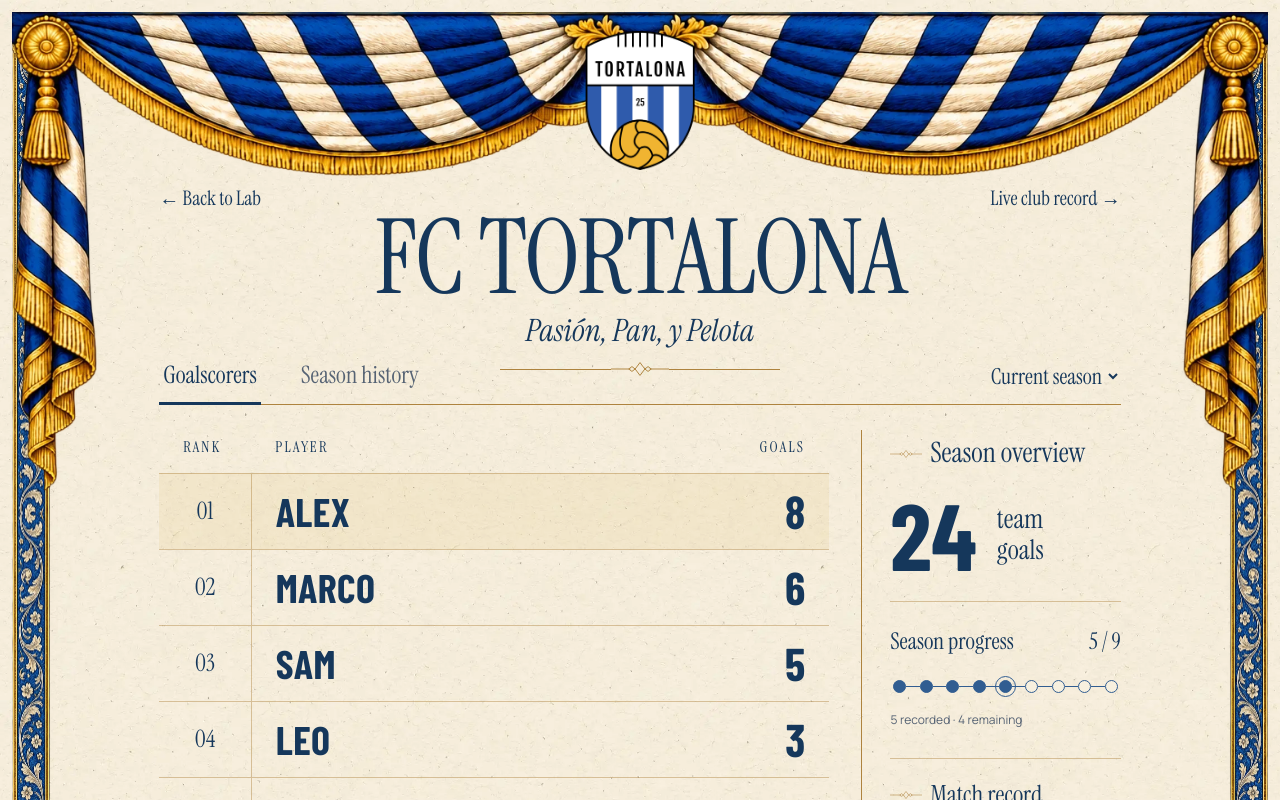
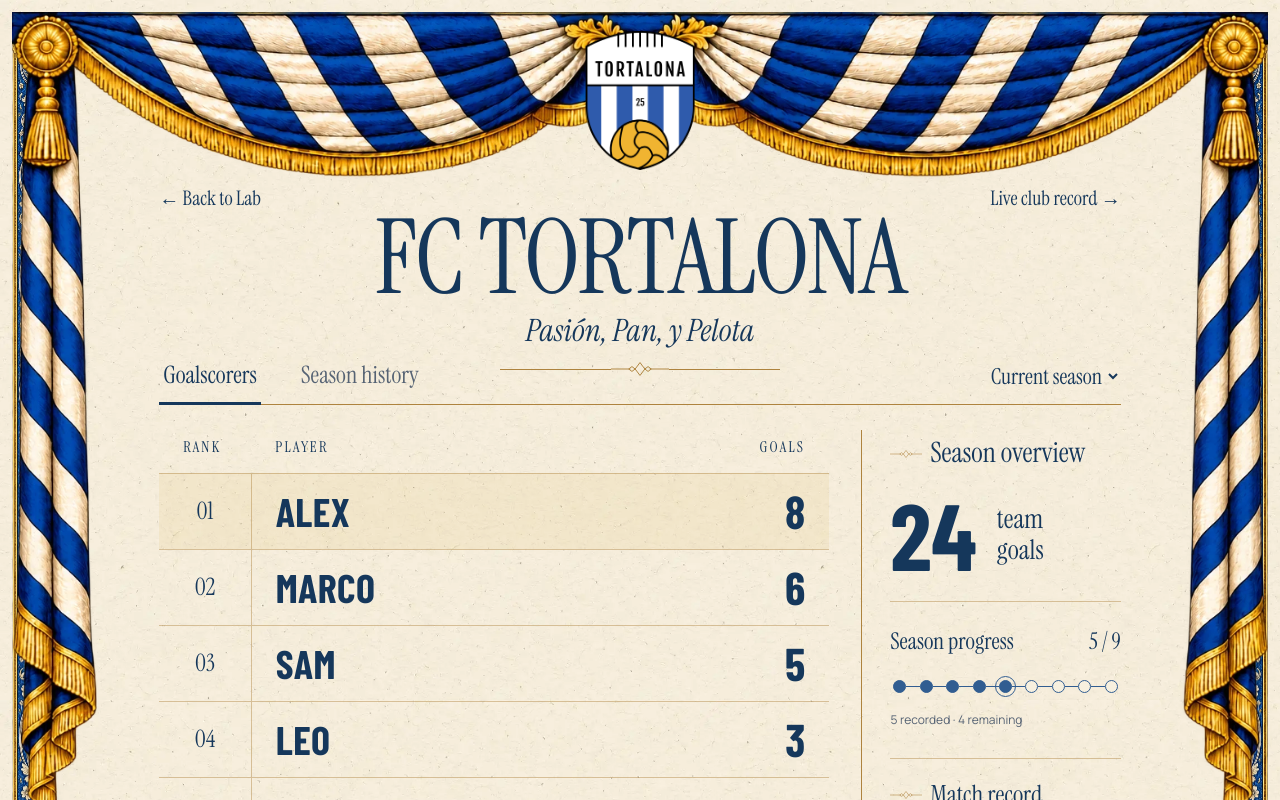
Before and after one commit to komreezy/komran-portfolio, a Next.js app: page /lab/tortalona/preview in a window 1280 px wide. Shown: the top 800 px of the page. Built offline with nearby package versions, Linux system fonts and the light colour scheme.

Commit message:
Restore full-length Tortalona curtain drapes

```diff
--- /dev/null
+++ b/public/lab/tortalona/curtains-over-frame-long.webp.json
@@ -0,0 +1,4 @@
+{
+  "prompt": "Edit this transparent engraved curtain overlay. Keep the entire TOP VALANCE EXACTLY as it is: continuous opaque blue and ivory cloth along the whole straight top edge, shallow swags, gold corner rosettes, fringe and central golden leaves. Change ONLY the length of BOTH hanging side curtains: restore them to full length, with pointed bottom tassels at y980 on this 1536x1024 canvas, instead of around y580. Extend the striped fabric shaft between each corner tie and the lower fringe; keep the ornate fringe and pointed tip complete and visible with about 30px bottom margin. Both side curtains should hang almost the entire canvas height. Keep their same narrow width, extending along x0–100 and x1436–1536 so they still overlay an existing webpage frame. Preserve the vintage copperplate hatching, realistic cloth folds, royal blue, ivory and antique gold palette. Everything besides the length of the two side drapes is unchanged. Background remains truly transparent, white cloth stays opaque. No frame, background, paper, logo, words, UI, glow, or extra objects. Exact same 1536x1024 landscape canvas.\n",
+  "createdAt": "2026-10-20T20:06:28.625Z"
+}
--- a/public/lab/tortalona/provenance.md
+++ b/public/lab/tortalona/provenance.md
@@ -2,7 +2,8 @@
 
 - `crest.png`: supplied by the user and copied into this directory unchanged. Display it as provided; do not redraw, recolor, crop destructively, or generate a replacement.
 - `certificate-frame.webp`: generated with OpenAI ImageGen as a transparent engraved blue-and-antique-gold floral certificate border. The generation prompt is `prompts/frame.txt`. CSS uses it as a nine-slice border with slice value `125` and repeat mode `round`, allowing the frame to grow with document height.
-- `curtains-over-frame.webp`: generated with built-in OpenAI ImageGen as a transparent 1536×1024 overlay using `prompts/curtains-over-frame.txt`, then shortened with `prompts/curtains-over-frame-shorter.txt`. The continuous opaque top edge, shallow swags, and narrow side drapes are composed to sit flush over the sheet’s frame, above the frame and behind content. The centered crest remains a separate, unchanged asset. The overlay keeps its 3:2 proportions; its side drapes cover roughly the upper half of the source canvas on desktop and remain compact at phone widths.
+- `curtains-over-frame-long.webp`: current full-length transparent 1536×1024 overlay variant, generated with built-in OpenAI ImageGen using `prompts/curtains-over-frame-long.txt`. It keeps the continuous top valance, shallow swags, and edge placement of the over-frame composition, with side drapes extending nearly to the bottom of the 3:2 source canvas. It sits above the frame and behind content and scales proportionally with width. The centered crest remains separate and unchanged.
+- `curtains-over-frame.webp`: previously saved shorter variant generated with built-in OpenAI ImageGen from `prompts/curtains-over-frame.txt` and shortened with `prompts/curtains-over-frame-shorter.txt`; retained as a historical variant and not used by the current page. Its side drapes end around the middle of the source canvas.
 - `curtains-v2.webp`: earlier generated and refined transparent curtain illustration, retained as a historical asset and not used by the current page. Its prompts are `prompts/curtains.txt` and `prompts/curtains-refined.txt`.
 - `ivory-paper.webp`: generated with OpenAI ImageGen as a seamless pale ivory paper texture. The prompt is `prompts/paper.txt`; CSS tiles it at a 700px background size.
 - `goal-net.webp`: historical generated concept asset from the earlier direction. It is retained in the asset folder but is not used by the current Tortalona page.
--- a/src/app/lab/tortalona/tortalona.css
+++ b/src/app/lab/tortalona/tortalona.css
@@ -78,7 +78,7 @@
   left: 0;
   right: 0;
   aspect-ratio: 3 / 2;
-  background: url('/lab/tortalona/curtains-over-frame.webp') center top / contain no-repeat;
+  background: url('/lab/tortalona/curtains-over-frame-long.webp') center top / contain no-repeat;
   pointer-events: none;
 }
 .tt-top {
```
Also changed, not shown: .impeccable/design.json, .impeccable/surfaces/tortalona.md, public/lab/tortalona/curtains-over-frame-long.webp (added), public/lab/tortalona/prompts/curtains-over-frame-long.txt (added), 1 other file (tests, documents, lock files or other folders).
